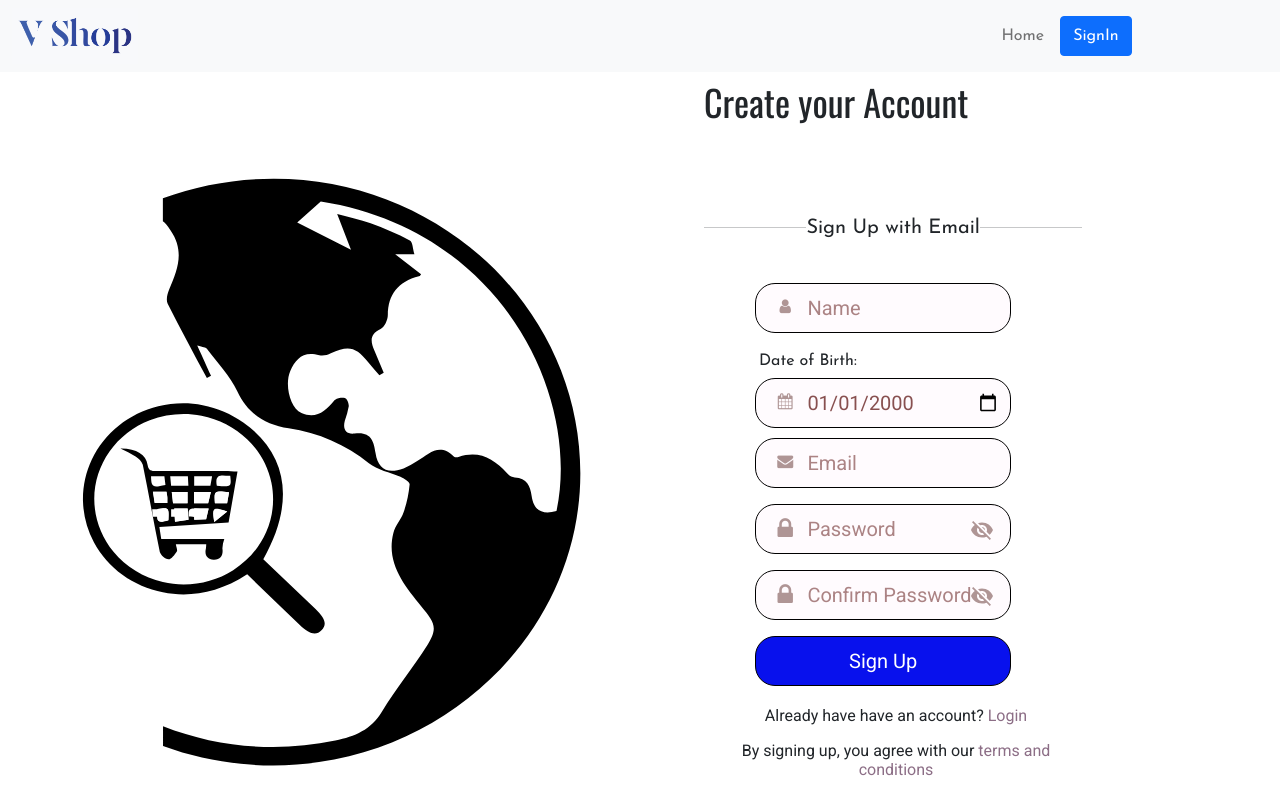
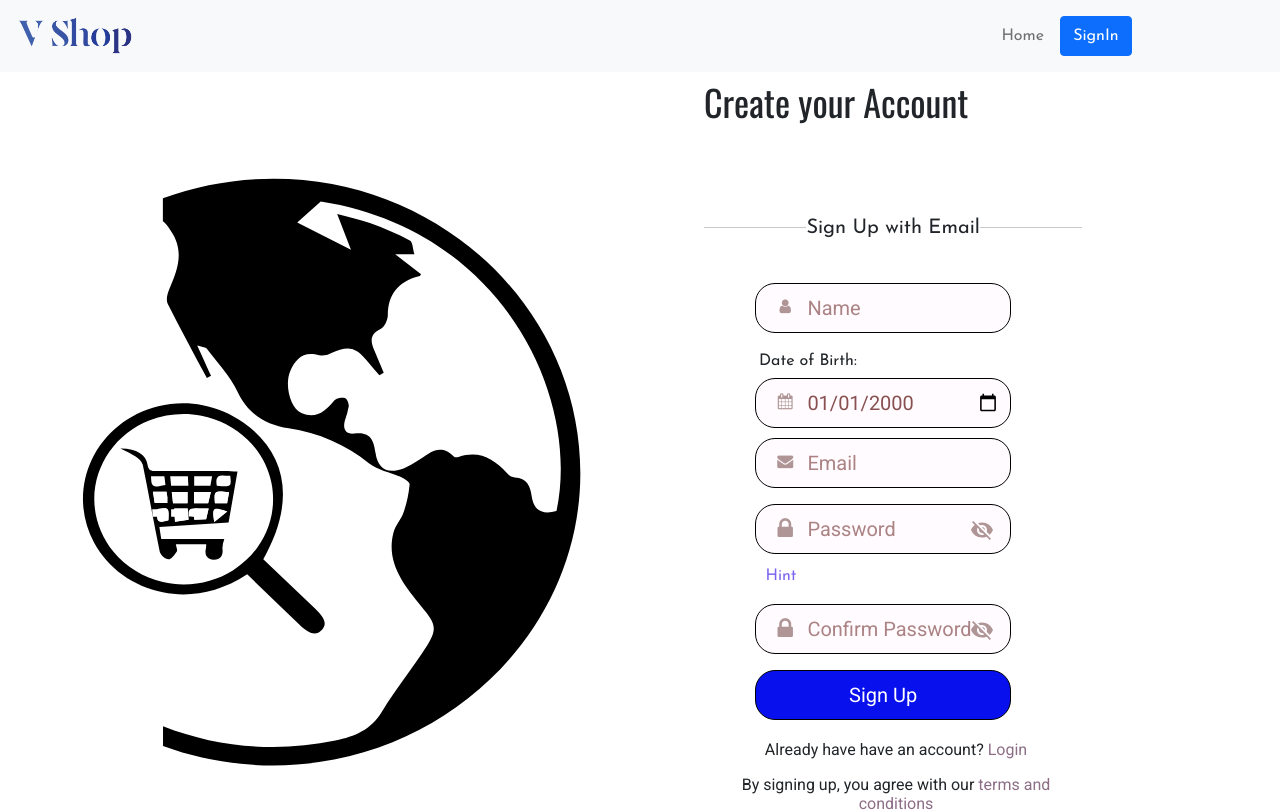
Before and after one commit to saksham-tiwari/e-commerce, a React (Create React App) app: page /signup in a window 1280 px wide. Shown: the top 812 px of the page. Built offline with nearby package versions, Linux system fonts and the light colour scheme.

Commit message:
added hint in passwords

```diff
--- a/src/components/auth/ChangePassword.jsx
+++ b/src/components/auth/ChangePassword.jsx
@@ -125,7 +125,9 @@ const ChangePassword = () => {
 
 
             </div>
-            <p className="alerts">{newPassAlert}</p>
+            {/* <p className="alerts">{newPassAlert}</p> */}
+            <p className="alerts">{newPassAlert} <div className="pass-hint">Hint <span  className="hiddentip">Password should be 8 characters long, should have a lower case, an upper case letter, a number and a special symbol. Should not contain any basic number patterns such as 1234 or 121 </span></div> </p>
+
             <div className="input-icons">
                     <i className="fa fa-lock icon lock">
                 </i>
--- a/src/components/auth/Login.jsx
+++ b/src/components/auth/Login.jsx
@@ -183,7 +183,8 @@ const Login = () => {
                             }}
                         />
                 {showPass?<VisibilityIcon onClick={togglePassword} className="eye"/>:<VisibilityOffIcon onClick={togglePassword} className="eye"/>}
-                <p className="alerts">{passAlert}</p>
+                <p className="alerts">{passAlert} <div className="pass-hint">Hint <span  className="hiddentip">Password should be 8 characters long, should have a lower case, an upper case letter, a number and a special symbol. Should not contain any basic number patterns such as 1234 or 121 </span></div> </p>
+
                 <Link to="/forgot-password" className="forgot">Forgot Password?</Link>
 
                 </div>
--- a/src/components/auth/SignUp.jsx
+++ b/src/components/auth/SignUp.jsx
@@ -213,7 +213,9 @@ const SignUp = () => {
                 {showPass?<VisibilityIcon onClick={togglePassword} className="eye"/>:<VisibilityOffIcon onClick={togglePassword} className="eye"/>}
 
                 </div>
-                <p className="alerts">{passAlert}</p>
+                {/* <p className="alerts">{passAlert}</p> */}
+                <p className="alerts">{passAlert} <div className="pass-hint">Hint <span  className="hiddentip">Password should be 8 characters long, should have a lower case, an upper case letter, a number and a special symbol. Should not contain any basic number patterns such as 1234 or 121 </span></div> </p>
+
                 <div className="input-icons">
                     <i className="fa fa-lock icon lock">
                 </i>
--- a/src/index.css
+++ b/src/index.css
@@ -110,6 +110,11 @@ form{
   font-size: 20px;
 }
 
+.footerMain{
+  margin-top: 100px;
+}
+
+
 h2{
   position: absolute;
   width: 40%;
@@ -185,6 +190,22 @@ form h4{
 }
 .alert{
   width: 30vw;
+}
+.pass-hint{
+  color: #7C64EF;
+}
+.pass-hint:hover .hiddentip{
+  visibility: visible;
+}
+.hiddentip{
+  position: absolute;
+  background-color: #000000;
+  color: ghostwhite;
+  padding: 10px;
+  text-align: justify;
+  border-radius: 0px 10px 10px 10px;
+  margin: 10px;
+  visibility: hidden;
 }
 .navibar{
   position: fixed;
```
